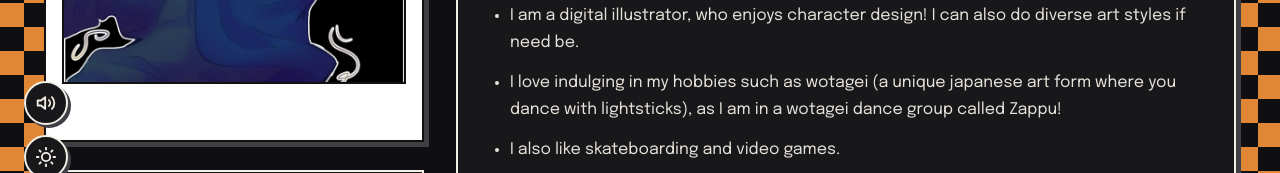
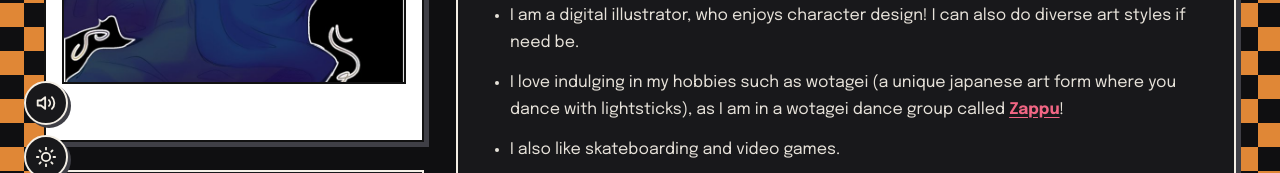
Before and after one commit to yukiroart/personal-website, a SvelteKit app in the folder web/: page /about in a window 1280 px wide. Shown: the part 597-770 px from the top of the page. Built offline with nearby package versions, Linux system fonts and the light colour scheme.

Commit message:
style(about): style Zappu external link with pink accent and new tab target

```diff
--- a/web/src/routes/about/+page.svelte
+++ b/web/src/routes/about/+page.svelte
@@ -133,7 +133,13 @@
         <li>
           I love indulging in my hobbies such as wotagei (a unique japanese art
           form where you dance with lightsticks), as I am in a wotagei dance
-          group called Zappu!
+          group called <a
+            class="external-link"
+            href="https://x.com/ZappuWotagei"
+            target="_blank"
+            rel="noopener noreferrer"
+            title="Zappu Wotagei on X (@ZappuWotagei)">Zappu</a
+          >!
         </li>
         <li>I also like skateboarding and video games.</li>
       </ul>
@@ -327,6 +333,27 @@
     opacity: 0.94;
   }
 
+  .external-link {
+    color: var(--color-pink);
+    font-weight: 700;
+    text-decoration: underline;
+    text-underline-offset: 3px;
+    transition:
+      opacity var(--duration-fast) var(--ease-out),
+      color var(--duration-fast) var(--ease-out);
+  }
+
+  @media (hover: hover) and (pointer: fine) {
+    .external-link:hover {
+      opacity: 0.8;
+      text-decoration-thickness: 2px;
+    }
+  }
+
+  .external-link:active {
+    opacity: 0.6;
+  }
+
   /* Responsive Breakpoints */
   @media (max-width: 900px) {
     .about-editorial-grid {
```
